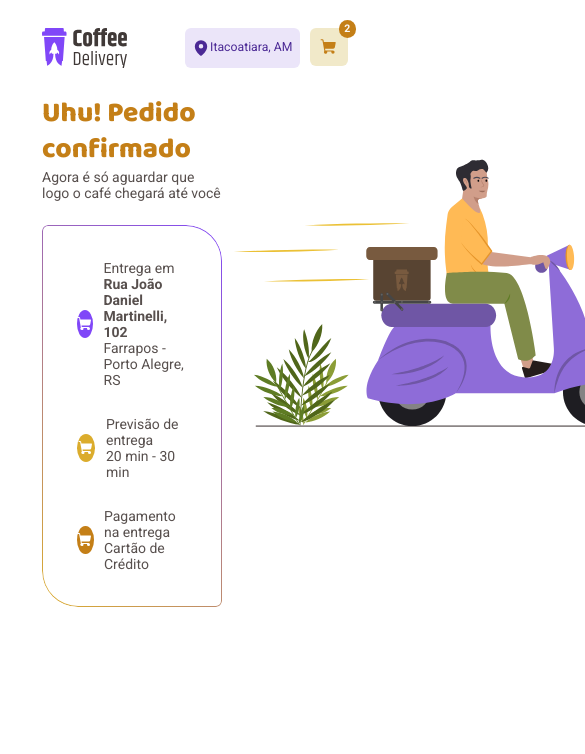
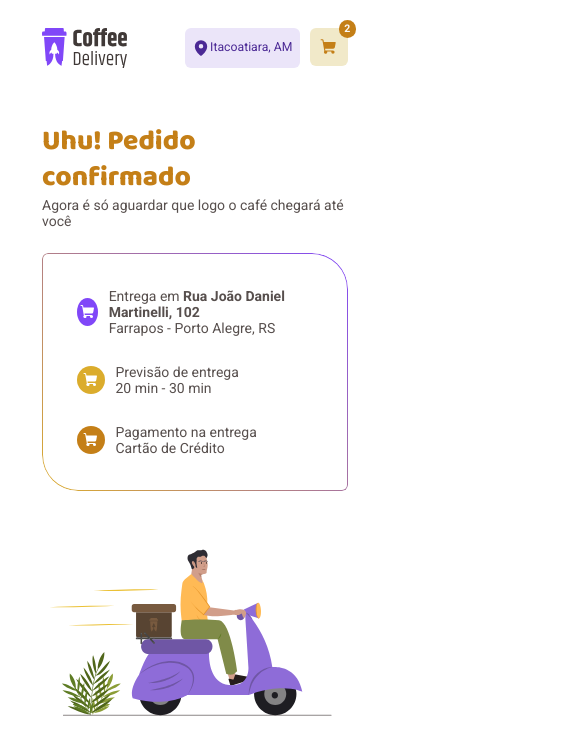
Before and after one commit to indiocode/ignite-coffee-delivery, a React (Vite) app: page /confirmation in a window 390 px wide. Shown: the top 754 px of the page, 585 px wide, since content can reach past the window. Built offline with nearby package versions, Linux system fonts and the light colour scheme.

Commit message:
:lipstick: confirmation page responsive layout

```diff
--- a/src/pages/Confirmation/styles.ts
+++ b/src/pages/Confirmation/styles.ts
@@ -3,6 +3,12 @@ import styled from 'styled-components';
 export const ConfirmationContainer = styled.div`
 	display: flex;
 	justify-content: space-between;
+
+	@media (max-width: 1090px) {
+		padding-top: 2rem;
+		flex-direction: column;
+		align-items: center;
+	}
 `;
 
 const BaseSectionContainer = styled.section`
@@ -54,6 +60,10 @@ export const ImageContainer = styled(BaseSectionContainer)`
 	padding-top: 3.625rem;
 	width: 492px;
 	height: 293px;
+
+	@media (max-width: 768px) {
+		width: 100%;
+	}
 `;
 
 export const InfoItem = styled.div`
--- a/src/pages/Order/index.tsx
+++ b/src/pages/Order/index.tsx
@@ -16,7 +16,7 @@ import { ChangeEvent } from 'react';
 export function Order() {
 	const navigation = useNavigate();
 
-	function handleNavigateToConfirmationPage(event: ChangeEvent) {
+	function handleNavigateToConfirmationPage() {
 		navigation('/confirmation');
 	}
 
@@ -109,7 +109,9 @@ export function Order() {
 							</S.OrderTotalDetailsBold>
 						</S.OrderTotalInfo>
 
-						<button type="submit">Confirmar Pedido</button>
+						<button type="submit" onClick={handleNavigateToConfirmationPage}>
+							Confirmar Pedido
+						</button>
 					</S.SecondaryFormGroupContainer>
 				</S.ConfirmationOrderContainer>
 			</form>
```
